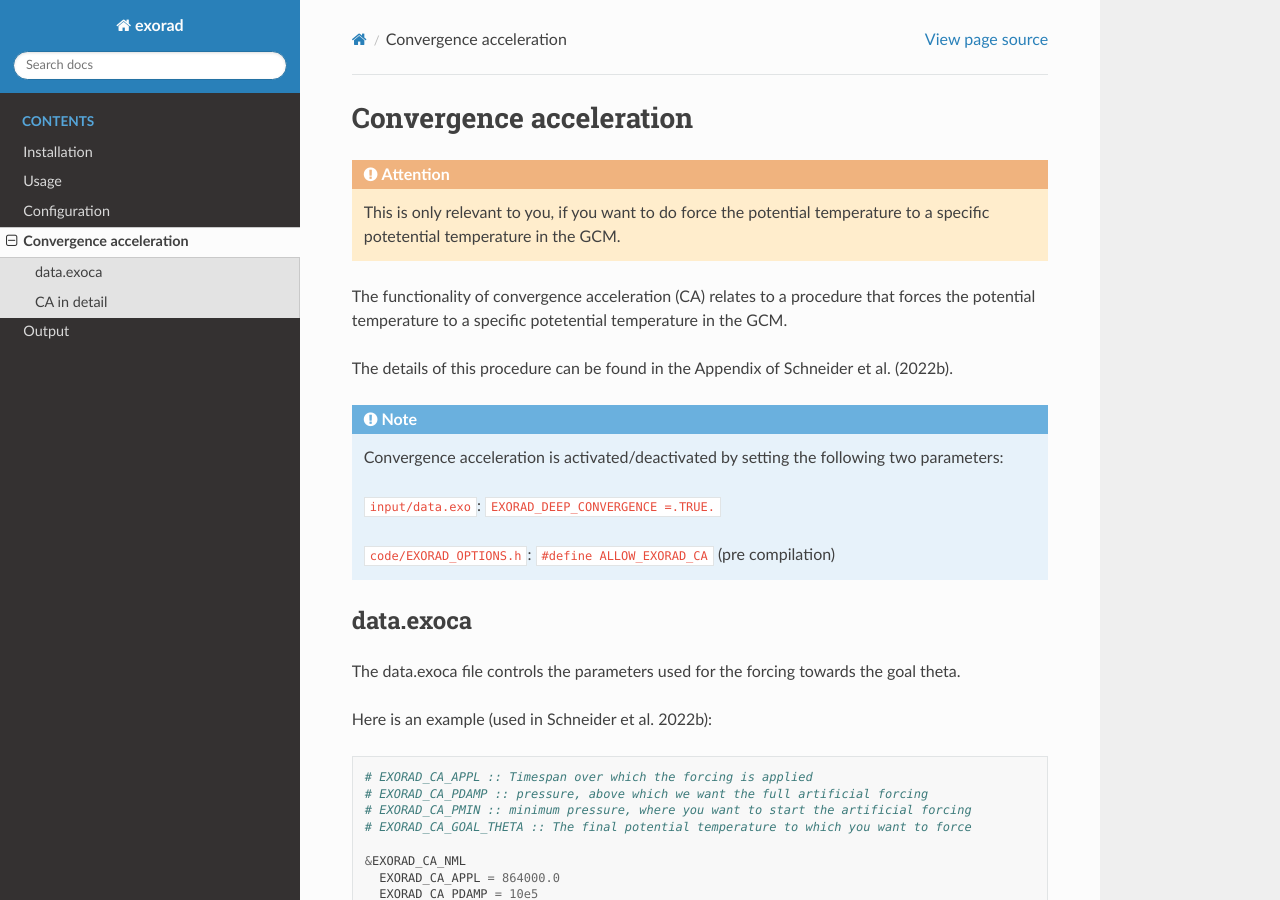
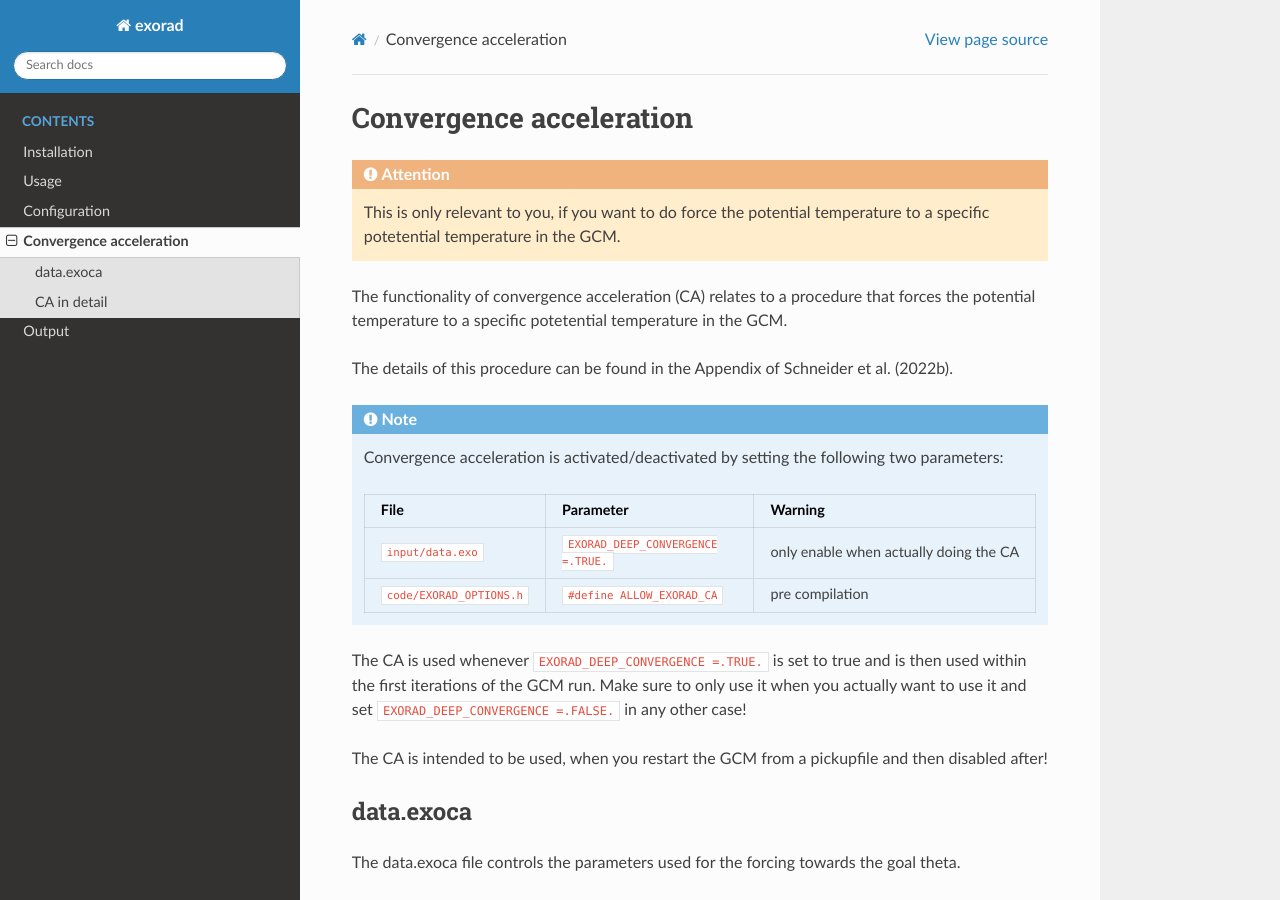
Before and after one commit to exorad/exorad-wiki, a Sphinx documentation site: the page built from doc/source/CA.rst, in a window 1280 px wide and 900 px high. Built offline with Sphinx 7.4.7 and the Read the Docs theme 2.0.0, drawn with Linux system fonts in a browser that asks for light colours; pages that are not in the unit, such as notebooks, are missing from menus.

Commit message:
more CA infos

```diff
--- a/doc/source/CA.rst
+++ b/doc/source/CA.rst
@@ -14,10 +14,24 @@ The details of this procedure can be found in the Appendix of Schneider et al. (
 
     Convergence acceleration is activated/deactivated by setting the following two parameters:
 
-    ``input/data.exo``: ``EXORAD_DEEP_CONVERGENCE =.TRUE.``
+    .. list-table::
+       :widths: auto
+       :header-rows: 1
 
-    ``code/EXORAD_OPTIONS.h``: ``#define ALLOW_EXORAD_CA`` (pre compilation)
+       * - File
+         - Parameter
+         - Warning
+       * - ``input/data.exo``
+         - ``EXORAD_DEEP_CONVERGENCE =.TRUE.``
+         - only enable when actually doing the CA
+       * - ``code/EXORAD_OPTIONS.h``
+         - ``#define ALLOW_EXORAD_CA``
+         - pre compilation
 
+The CA is used whenever ``EXORAD_DEEP_CONVERGENCE =.TRUE.`` is set to true and is then used within the first iterations of the GCM run.
+Make sure to only use it when you actually want to use it and set ``EXORAD_DEEP_CONVERGENCE =.FALSE.`` in any other case!
+
+The CA is intended to be used, when you restart the GCM from a pickupfile and then disabled after!
 
 data.exoca
 ^^^^^^^^^^
--- a/doc/source/Configuration.rst
+++ b/doc/source/Configuration.rst
@@ -10,7 +10,6 @@ There are a few files which need to be changed depending on the planet that is t
    configfile/opac
    configfile/exo
    configfile/exoprt
-   configfile/exoca
    configfile/fric
    configfile/data
    configfile/options
--- a/doc/source/configfile/options.rst
+++ b/doc/source/configfile/options.rst
@@ -20,3 +20,5 @@ These compileflags are currently available:
      - allow for NG acceleration to converge the source function (test this if you have issues to converge the source fct)
    * - ``ALLOW_EXORAD_PRINT``
      - debugging mode with lots of information printed out to STDOUT
+   * - ``ALLOW_EXORAD_CA``
+     - Use convergence acceleration (disable if not used!)
```
